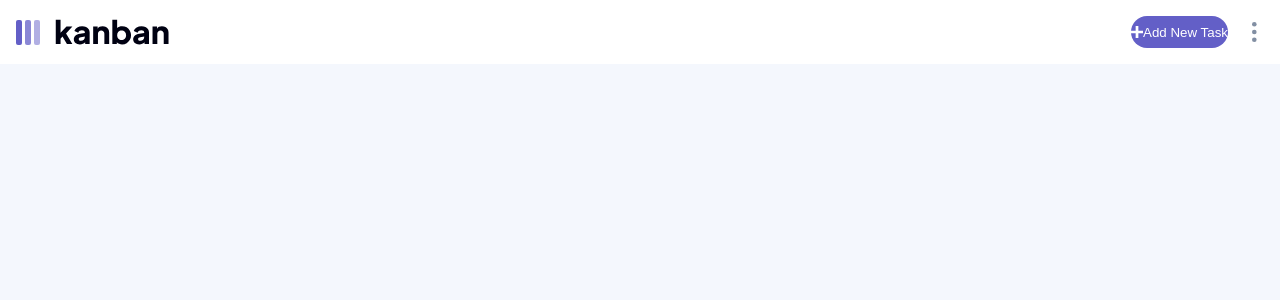
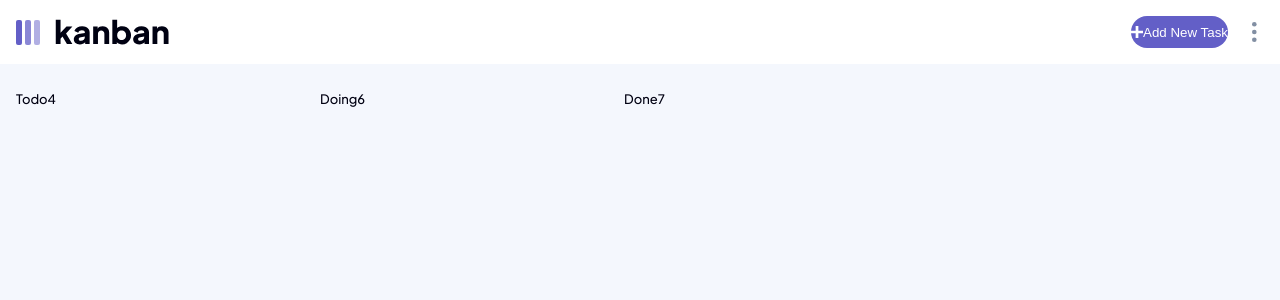
Before and after one commit to ryanbradley-webdev/kanban-task-management-app, a React (Vite) app: page / in a window 1280 px wide. Shown: the top 300 px of the page. Built offline with nearby package versions, Linux system fonts and the light colour scheme.

Commit message:
Add basic layout components for board columns.

```diff
--- a/src/App.css
+++ b/src/App.css
@@ -1,5 +1,7 @@
 #root {
     position: relative;
+    display: flex;
+    flex-direction: column;
     min-height: 100vh;
     color: var(--clr-black-pri);
     background-color: var(--clr-white-sec);
--- a/src/App.tsx
+++ b/src/App.tsx
@@ -2,6 +2,7 @@ import Header from './components/header/Header'
 import BoardList from './components/boardList/BoardList'
 import './App.css'
 import { useState } from 'react'
+import BoardDisplay from './components/boardDisplay/BoardDisplay'
 
 function App() {
   const [boardListVisible, setBoardListVisible] = useState(false)
@@ -20,6 +21,8 @@ function App() {
 
       {boardListVisible && <BoardList />}
 
+      <BoardDisplay />
+
     </>
   )
 }
--- /dev/null
+++ b/src/components/boardDisplay/BoardDisplay.tsx
@@ -0,0 +1,49 @@
+import { useContext } from 'react'
+import { DataContext } from '../../contexts/DataContext'
+import styles from './boardDisplay.module.css'
+import Column from '../column/Column'
+
+export default function BoardDisplay() {
+    const {
+        selectedBoard
+    } = useContext(DataContext)
+
+    return (
+        <main
+            className={styles.main}
+        >
+
+            {
+                selectedBoard ? (
+                    <div
+                        className={styles.column_carousel}
+                    >
+
+                        {selectedBoard.columns.map(column => (
+                            <Column
+                                key={crypto.randomUUID()}
+                                {...column}
+                            />
+                        ))}
+
+                    </div>
+                ) : (
+                    <div>
+
+                        <h2>
+                            This board is empty. Create a new column to get started.
+                        </h2>
+
+                        <button>
+
+                            &#43; Add New Column
+
+                        </button>
+
+                    </div>
+                )
+            }
+
+        </main>
+    )
+}
--- /dev/null
+++ b/src/components/boardDisplay/boardDisplay.module.css
@@ -0,0 +1,15 @@
+.main {
+    height: calc(100vh - 64px);
+}
+
+.column_carousel {
+    display: flex;
+    gap: 24px;
+    padding-block: 24px;
+    padding-inline: 16px;
+    width: 100%;
+    height: 100%;
+    overflow-x: scroll;
+    scroll-snap-type: x mandatory;
+    scroll-behavior: smooth;
+}
--- /dev/null
+++ b/src/components/column/Column.tsx
@@ -0,0 +1,18 @@
+import styles from './column.module.css'
+
+export default function Column({
+    name,
+    tasks
+}: Column) {
+    return (
+        <section
+            className={styles.column}
+        >
+
+            {name}
+
+            {tasks.length}
+
+        </section>
+    )
+}
--- /dev/null
+++ b/src/components/column/column.module.css
@@ -0,0 +1,7 @@
+.column {
+    display: inline;
+    width: 280px;
+    height: 100%;
+    flex-shrink: 0;
+    scroll-snap-align: center;
+}
--- a/src/sample-data/data.ts
+++ b/src/sample-data/data.ts
@@ -424,5 +424,9 @@ export const SAMPLE_DATA: Board[] = [
         tasks: []
       }
     ]
+  },
+  {
+    name: 'Test',
+    columns: []
   }
 ]
--- a/src/types.d.ts
+++ b/src/types.d.ts
@@ -5,7 +5,7 @@ type ThemeContext = {
 
 type DataContext = {
     boards: Board[]
-    selectedBoard: Board
+    selectedBoard: Board | null
 }
 
 type Subtask = {
```
